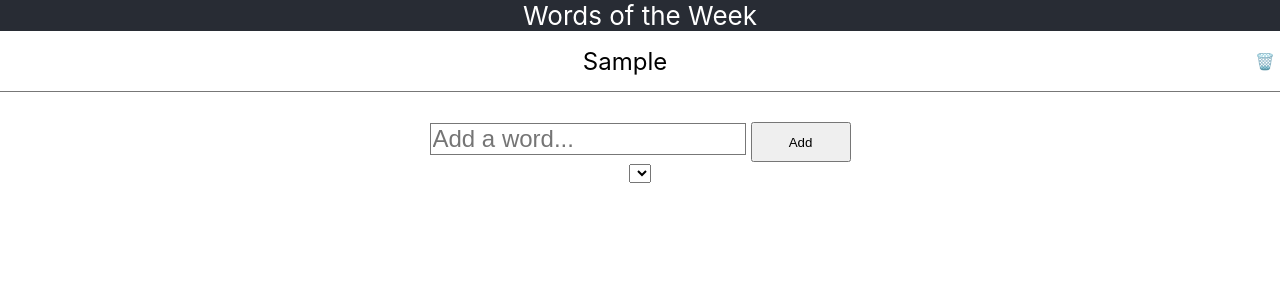
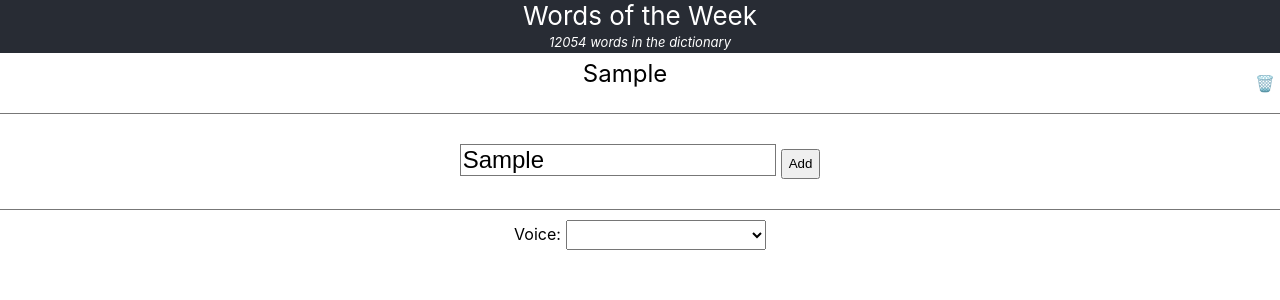
Before and after one commit to kovyrin/words-of-the-week, a React (Create React App) app: page / in a window 1280 px wide. Both pictures are taken after typing "Sample" into the empty fields and a click on the button "Add". Shown: the top 300 px of the page. Built offline with nearby package versions, Linux system fonts and the light colour scheme; the HTML template or start-up script is replaced by a standard one.

Commit message:
Added dict lookups

```diff
--- a/src/App.css
+++ b/src/App.css
@@ -10,6 +10,12 @@
   justify-content: center;
   font-size: calc(10px + 2vmin);
   color: white;
+}
+
+.App-subheader {
+  font-size: 0.5em;
+  margin: 3px;
+  font-style: italic;
 }
 
 .App-link {
@@ -25,18 +31,32 @@
 }
 
 .word {
+  margin: 0;
+  min-height: 60px;
+  border-bottom: 1px solid #777;
   display: flex;
   justify-content: flex-end;
   align-items: center;
-  margin: 0;
-  min-height: 60px;
-  border-bottom: 1px solid #777;
+}
+
+.word-info {
+  display: inline-block;
+  flex-grow: 10;
 }
 
 .word-text {
+  font-size: 1.5em;
+}
+
+.word-translation {
   display: inline-block;
   flex-grow: 10;
-  font-size: 1.5em;
+  font-size: 0.6em;
+}
+
+.word-translation div {
+  display: inline-block;
+  margin: 0 5px;
 }
 
 .word button {
@@ -44,8 +64,29 @@
   display: inline-block;
 }
 
+.word-feedback {
+  margin-top: 7px;
+  margin-bottom: 7px;
+  height: 1em;
+  margin-left: auto;
+  margin-right: auto;
+}
+
+.suggestion {
+  display: inline-block;
+  margin: 0 5px;
+  font-weight: bold;
+  text-decoration: dashed underline;
+  cursor: pointer;
+}
+
+.translation {
+  display: inline-block;
+  margin: 0 5px;
+  font-weight: semi-bold;
+}
+
 .add-word {
-  margin-top: 30px;
   display: flex;
   justify-content: center;
   align-items: center;
@@ -55,14 +96,21 @@
   border: 1px solid #777;
   font-size: 1.5em;
   margin-right: 5px;
-  display: inline-block;
 }
 
 .add-word button {
-  padding: 0;
   margin: 0;
-  width: 80px;
-  height: 3em;
-  width: 100px;
-  display: inline-block;
+  height: 30px;
 }
+
+.voiceSelector {
+  margin-top: 30px;
+  border-top: 1px solid #777;
+  padding-top: 10px;
+}
+
+.voiceSelector select {
+  margin-left: 5px;
+  width: 200px;
+  height: 30px;
+}
--- a/src/App.js
+++ b/src/App.js
@@ -1,14 +1,40 @@
 import React, { useState, useEffect } from 'react';
 
 import './App.css';
+import frenchDict from './apertium-fra-eng.fra-eng.json';
 
 function App() {
   const speech = window.speechSynthesis;
+
+  // Removes accents from a word
+  function removeAccents(word) {
+    return word.normalize('NFD').replace(/[\u0300-\u036f]/g, '');
+  }
+
+  function normalizeWord(word) {
+    return word.trim().toLowerCase().split(/[^A-zÀ-ú]/).pop();
+  }
+
+  // Build a lookup table from words without accets to words in the dictionary
+  // Each no-accent word can map into multiple dictionary words
+  const noAccentLookup = {};
+  Object.keys(frenchDict).forEach(word => {
+    const noAccent = removeAccents(word);
+    if (!noAccentLookup[noAccent]) {
+      noAccentLookup[noAccent] = [];
+    }
+    noAccentLookup[noAccent].push(word);
+  });
 
   // Custom speech rate overrides for different voices
   const speechRateOverrides = {
     'Thomas': 0.8
   }
+
+  // Define state for keeping new word, word suggestions and translations
+  const [newWord, setNewWord] = useState('');
+  const [suggestions, setSuggestions] = useState([]);
+  const [newWordTranslations, setNewWordTranslations] = useState('');
 
   // Define state for storing words of the week
   const [words, setWords] = useState(() => {
@@ -20,6 +46,39 @@ function App() {
   useEffect(() => {
     localStorage.setItem('words', JSON.stringify(words));
   }, [words]);
+
+  // When the new word changes, update suggestions and translations
+  function updateNewWord(word) {
+    setNewWord(word);
+
+    word = normalizeWord(word);
+    if (word === "") {
+      console.log("empty word");
+      setSuggestions([]);
+      setNewWordTranslations([]);
+      return;
+    }
+
+    console.log("looking up translations for", word)
+    const translations = translate(word);
+    setNewWordTranslations(translations);
+
+    if (translations.length > 0) {
+      console.log("found translations");
+      setSuggestions([]);
+      return;
+    }
+
+    const wordSuggestions = noAccentLookup[word] || [];
+    if (wordSuggestions.length === 0) {
+      console.log("no suggestions");
+      setSuggestions([]);
+      return;
+    }
+
+    console.log("found suggestions");
+    setSuggestions(wordSuggestions);
+  }
 
   // Add a word to the list
   const addWord = (word) => {
@@ -72,7 +131,7 @@ function App() {
 
   // Handle delete word button click
   const deleteWordClick = (event) => {
-    const index = event.target.parentNode.getAttribute('data-index');
+    const index = event.target.closest('.word').dataset.index;
     const word = words[index];
     // make sure they want to delete the word
     if (!window.confirm(`Are you sure you want to delete "${word}"?`)) {
@@ -81,41 +140,120 @@ function App() {
     removeWord(index);
   }
 
+  // Translate a word using Apertium
+  const translate = (word) => {
+    if (word === "" || word === undefined || word === null) {
+      console.log("empty word");
+      return [];
+    }
+
+    // Strip article, etc
+    const cleanWord = normalizeWord(word);
+    const translations = frenchDict[cleanWord];
+    console.log("translations for", cleanWord, ":", translations);
+    return translations || [];
+  }
+
   // Handle say word button click
   const sayWordClick = (event) => {
-    const index = event.target.parentNode.getAttribute('data-index');
+    const index = event.target.closest('.word').dataset.index;
     const word = words[index];
     const voiceURI = document.getElementById('voiceSelect').value;
     const frenchVoice = speech.getVoices().find(voice => voice.voiceURI === voiceURI);
-    console.log(frenchVoice);
     const message = new SpeechSynthesisUtterance(word);
     message.voice = frenchVoice;
     message.rate = speechRateOverrides[frenchVoice.name] || 1;
     speech.speak(message);
   }
 
+  const newWordChanged = (event) => {
+    updateNewWord(event.target.value);
+  }
+
+  // Render suggestions list
+  const renderSuggestions = () => {
+    return (
+      <div className="suggestions">
+        Did you mean:
+        {
+          suggestions.map((suggestion, index) => (
+            <div key={index} className="suggestion" onClick={() => updateNewWord(suggestion)}>
+              {suggestion}
+            </div>
+          ))
+        }
+      </div>
+    )
+  }
+
+  const renderNewWordTranslations = () => {
+    console.log("newWordTranslations", newWordTranslations);
+    return (
+      <div className="translations">
+        Translations: {
+          newWordTranslations.map((translation, index) => (
+            <div key={index} className="translation">
+              {translation}
+            </div>
+          ))
+        }
+      </div>
+    )
+  }
+
+  const renderFeedback = () => {
+    if (newWordTranslations.length > 0) return renderNewWordTranslations();
+    if (suggestions.length > 0) return renderSuggestions();
+    return '';
+  }
+
   return (
     <div className="App">
       <div className="App-header">
         Words of the Week
+        <div className="App-subheader">
+        {Object.keys(frenchDict).length} words in the dictionary
+      </div>
       </div>
       <div className="words">
         {
           words.map((word, index) => (
             <div className="word" key={index} data-index={index}>
-              <div className="word-text" onClick={sayWordClick}>{word}</div>
+              <div className='word-info' onClick={sayWordClick}>
+                <div className="word-text">{word}</div>
+                <div className="word-translation">
+                  {
+                    translate(word).map((translation, index) => (
+                      <div key={index}>{translation}</div>
+                    ))
+                  }
+                </div>
+              </div>
               <div className="word-delete" onClick={deleteWordClick}>🗑️</div>
             </div>
           ))
         }
       </div>
+      <div className="word-feedback">
+        {renderFeedback()}
+      </div>
       <div className="add-word">
         <form onSubmit={addWordSubmit}>
-          <input type="text" placeholder="Add a word..." lang="fr" spellCheck={false} autoCorrect="off"></input>
+          <input
+            id="newWord"
+            type="text"
+            value={newWord}
+            placeholder="Add a word..."
+            lang="fr"
+            spellCheck={false}
+            onChange={newWordChanged}
+            autoCorrect="off"
+          />
           <button type="submit">Add</button>
         </form>
       </div>
       <div className="voiceSelector">
+        <label htmlFor="voiceSelect">Voice:</label>
         <select id="voiceSelect"></select>
       </div>
     </div>
```
